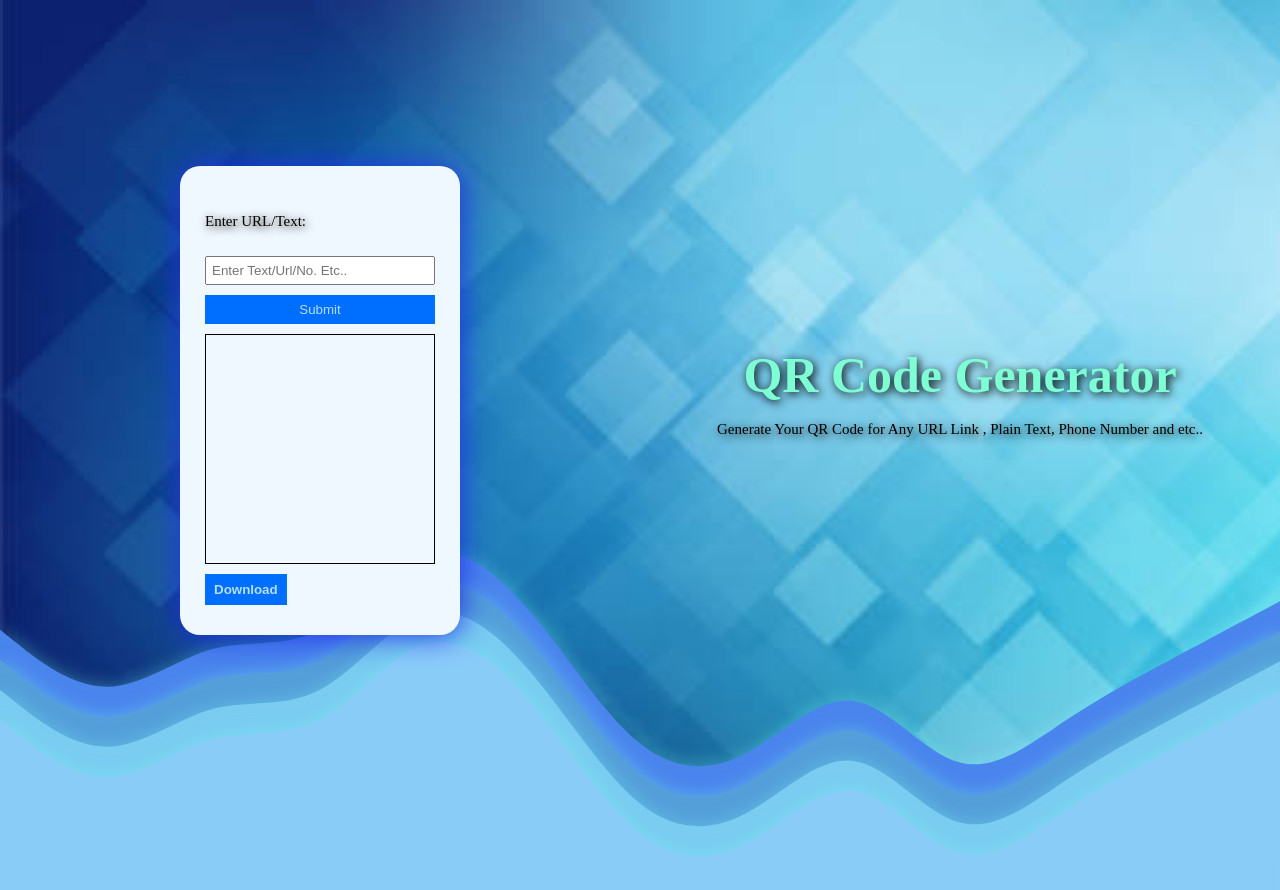
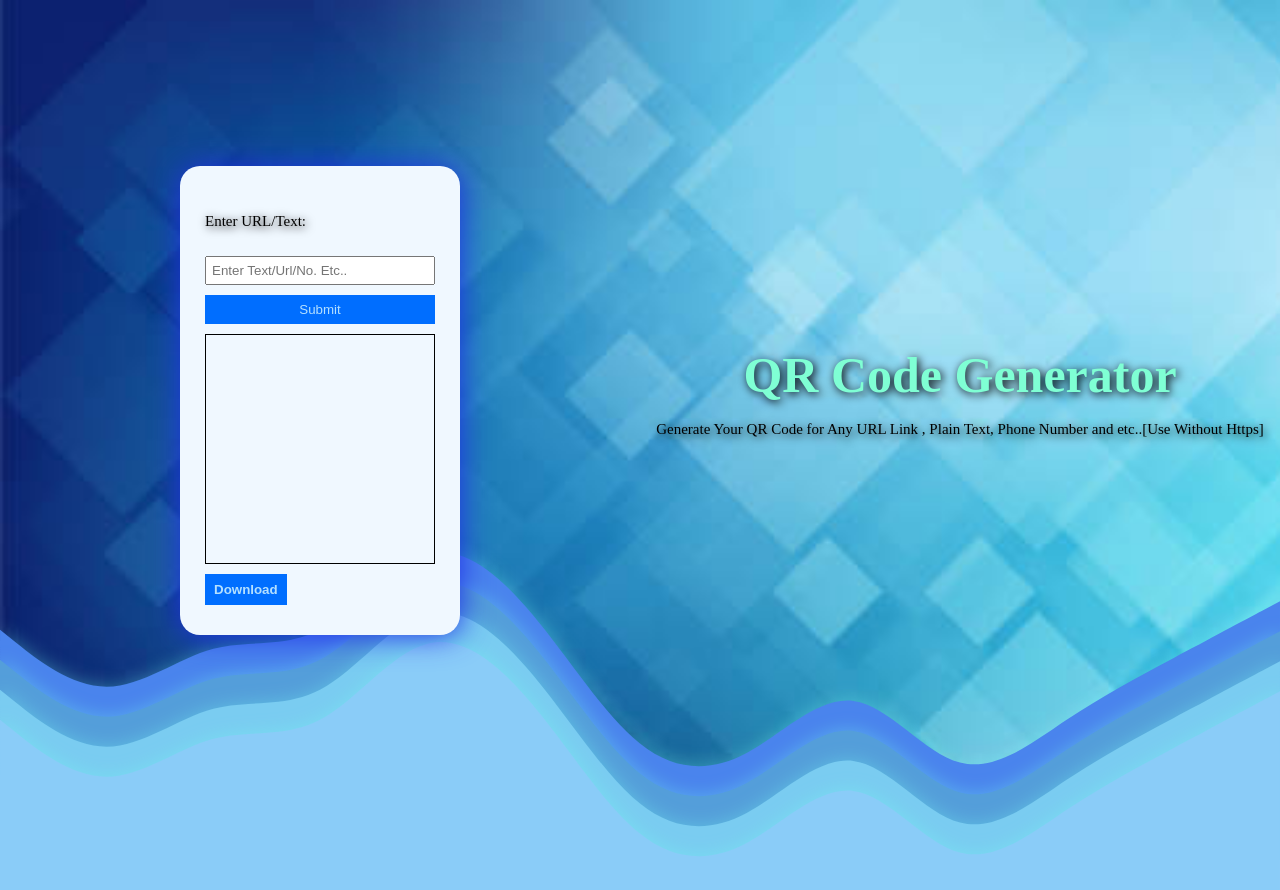
Before and after one commit to jatinrane14/QR-Code-Generator, a plain HTML site: page index.html in a window 1280 px wide. Drawn offline with nearby package versions, Linux system fonts and the light colour scheme.

Commit message:
index.html

```diff
--- a/index.html
+++ b/index.html
@@ -40,7 +40,7 @@
             QR Code Generator
           </h1>
           <p>
-            Generate Your QR Code for Any URL Link , Plain Text, Phone Number and etc..
+            Generate Your QR Code for Any URL Link , Plain Text, Phone Number and etc..[Use Without Https]
           </p>
         </div>
     </section>
```
